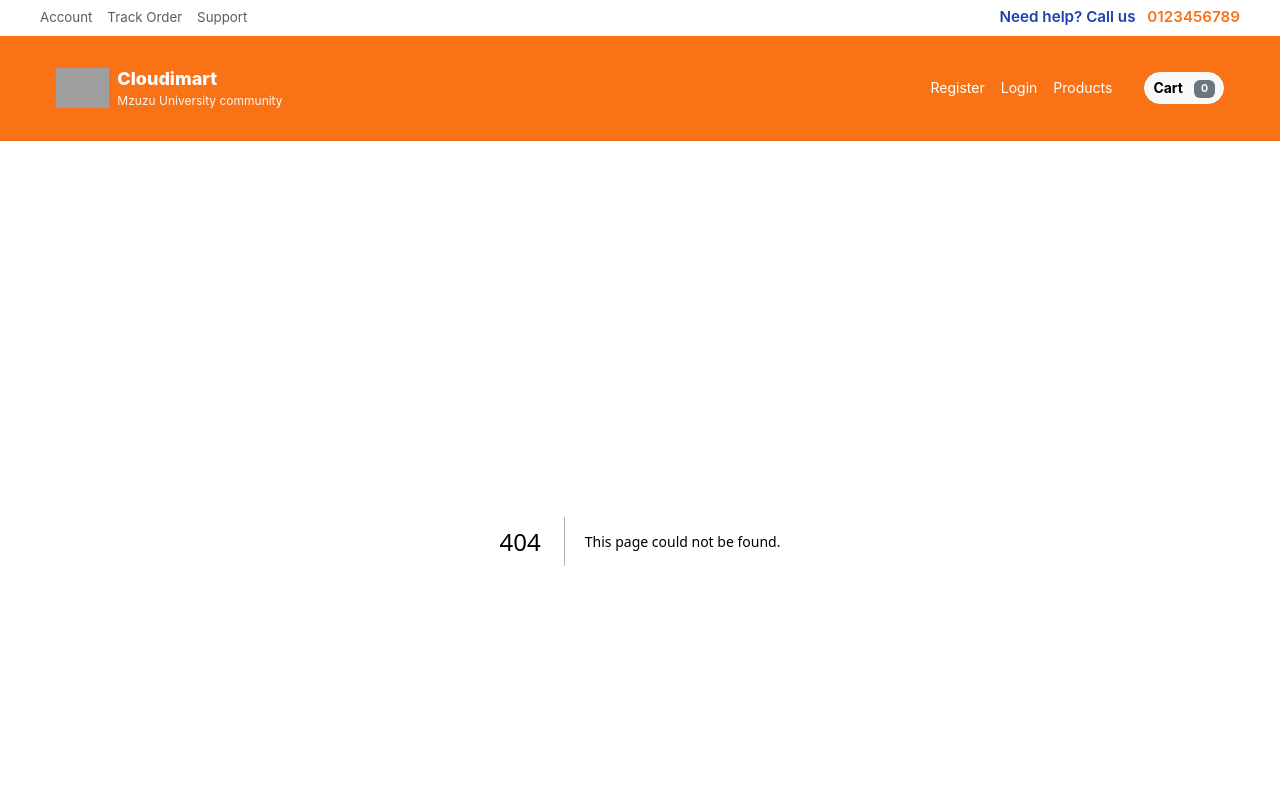
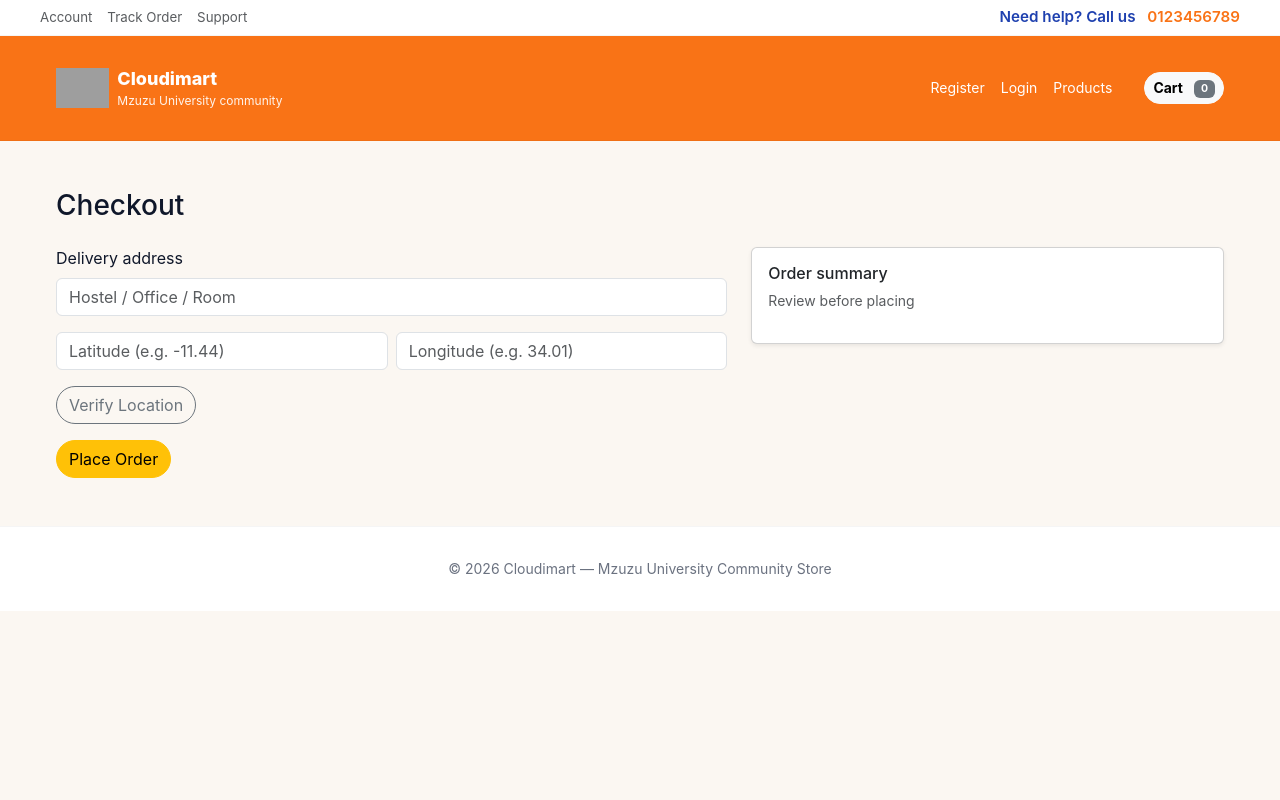
Before and after one commit to Emmanuel-Mukumbwa/cloudimart-university-ecommerce, a Next.js app in the folder cloudimart-frontend/: page /checkout in a window 1280 px wide. Before the commit this address had no page. Shown: the top 800 px of the page. Built offline with nearby package versions, Linux system fonts and the light colour scheme; no server answers; grey boxes are pictures that could not be loaded.

Commit message:
feat: add Bootstrap Cart, Checkout, and Delivery Verify pages (connect to API)

```diff
--- /dev/null
+++ b/cloudimart-frontend/src/app/(store)/checkout/page.tsx
@@ -0,0 +1,68 @@
+'use client';
+import React, { useState } from 'react';
+import client from '../../../lib/api/client';
+import { useRouter } from 'next/navigation';
+
+export default function CheckoutPage() {
+  const [address, setAddress] = useState('');
+  const [lat, setLat] = useState('');
+  const [lng, setLng] = useState('');
+  const [valid, setValid] = useState<boolean|null>(null);
+  const router = useRouter();
+
+  const checkLocation = async () => {
+    const res = await client.post('/checkout/validate-location', { lat: parseFloat(lat), lng: parseFloat(lng) });
+    setValid(res.data.valid);
+  };
+
+  const place = async () => {
+    const res = await client.post('/orders', { delivery_lat: parseFloat(lat), delivery_lng: parseFloat(lng), delivery_address: address });
+    if (res.data.success) {
+      alert(`Order placed. Order ID: ${res.data.order_id}`);
+      router.push(`/orders/${res.data.order_id}`);
+    } else alert(res.data.message || 'Failed');
+  };
+
+  return (
+    <div className="container py-5">
+      <h3 className="mb-4">Checkout</h3>
+
+      <div className="row">
+        <div className="col-md-7">
+          <div className="mb-3">
+            <label className="form-label">Delivery address</label>
+            <input value={address} onChange={(e)=>setAddress(e.target.value)} className="form-control" placeholder="Hostel / Office / Room" />
+          </div>
+
+          <div className="row g-2 mb-3">
+            <div className="col">
+              <input value={lat} onChange={(e)=>setLat(e.target.value)} className="form-control" placeholder="Latitude (e.g. -11.44)" />
+            </div>
+            <div className="col">
+              <input value={lng} onChange={(e)=>setLng(e.target.value)} className="form-control" placeholder="Longitude (e.g. 34.01)" />
+            </div>
+          </div>
+
+          <div className="mb-3 d-flex gap-2">
+            <button onClick={checkLocation} className="btn btn-outline-secondary">Verify Location</button>
+            <div className="align-self-center">
+              {valid === null ? null : valid ? <span className="text-success">Within delivery area</span> : <span className="text-danger">Outside delivery area</span>}
+            </div>
+          </div>
+
+          <div>
+            <button onClick={place} className="btn btn-warning">Place Order</button>
+          </div>
+        </div>
+
+        <div className="col-md-5">
+          <div className="card shadow-sm p-3">
+            <h6>Order summary</h6>
+            <p className="small text-muted">Review before placing</p>
+            {/* You can fetch cart summary via /cart for a real summary */}
+          </div>
+        </div>
+      </div>
+    </div>
+  );
+}
```
Also changed, not shown: cloudimart-frontend/src/app/(delivery)/verify/page.tsx (added, +40 -0 lines), cloudimart-frontend/src/app/(store)/cart/page.tsx (added, +72 -0 lines).
